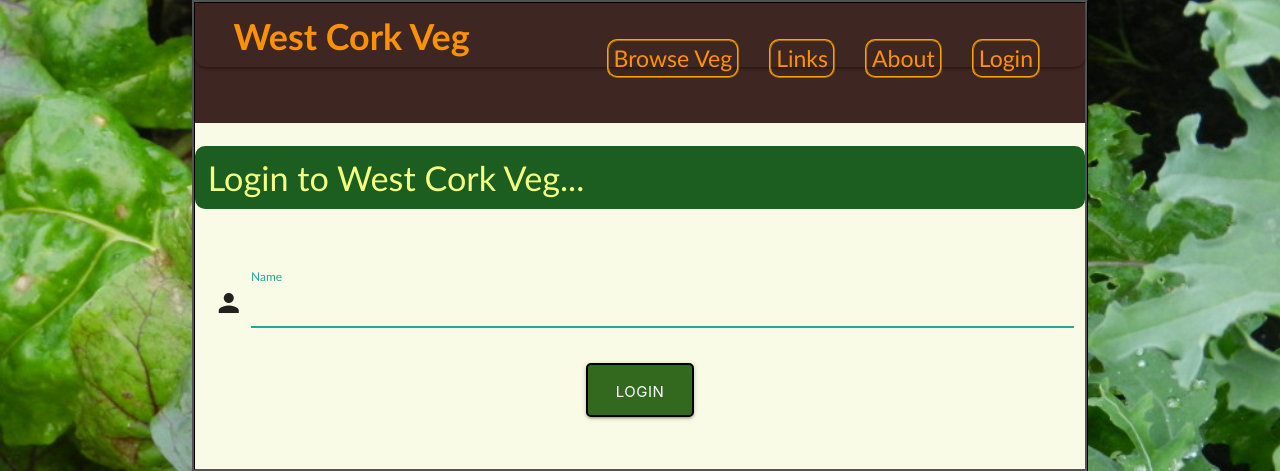
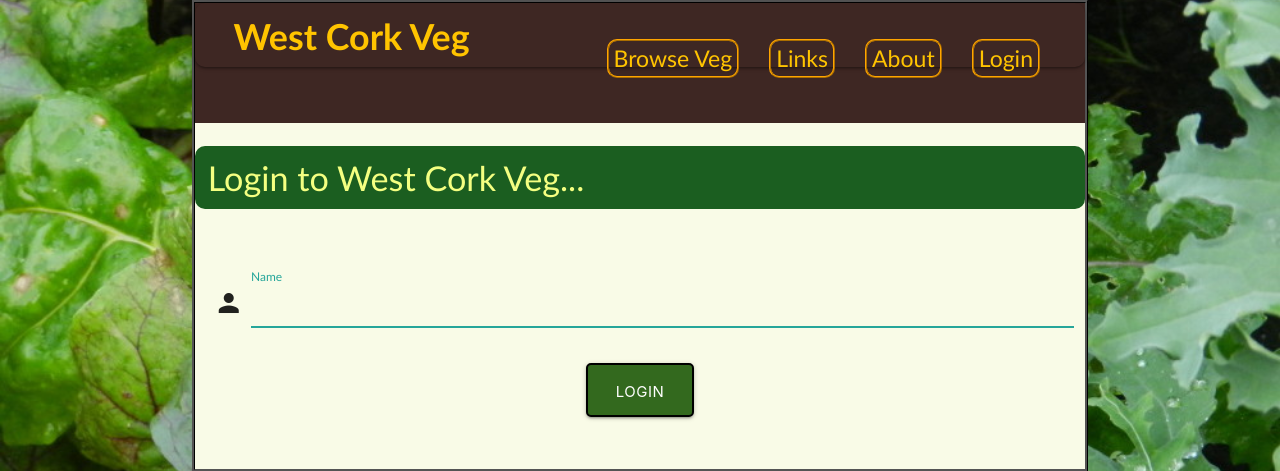
Before and after one commit to teraspora/wc-veg, a Flask app: page / in a window 1280 px wide. Shown: the top 471 px of the page. Run offline with Flask 2, Linux system fonts and the light colour scheme; some libraries are stand-ins or nearby versions.

Commit message:
Made further styling adjustments.

```diff
--- a/static/css/style.css
+++ b/static/css/style.css
@@ -90,10 +90,15 @@ header * {
 }
 
 /* Provide feedback when user hovers over a button */
-.btn:hover, .dbs-action:hover, .main-link:hover {
+.btn:hover, .dbs-action:hover {
     transform: scale(1.08);
     filter: invert(100%);
     border-radius: 12px;
+}
+
+.main-link:hover {
+    transform: scale(1.08);
+    background: yellow;
 }
 
 .btn-login {
--- a/templates/layout.html
+++ b/templates/layout.html
@@ -25,18 +25,18 @@
       <header class = "brown darken-4">
         <nav class = "brown darken-4">
           <div class="nav-wrapper transparent">
-            <a href="#!" class="brand-logo orange-text text-accent-3">
+            <a href="#!" class="brand-logo amber-text text-accent-3">
             <h2 class = "site-name">West Cork Veg</h2>
             </a>
             <a href="#" class="sidenav-trigger" data-target="mobile-demo">
               <i class="material-icons">menu</i>
             </a>
             <ul class="right hide-on-med-and-down">
-              <li><a class="orange-text text-accent-3 right" href = "{{ url_for('veg') }}"><h2 class="main-link">Browse Veg</h2> </a></li>
-              <li><a class="orange-text text-accent-3 right" href = "{{ url_for('addveg') }}"><h2 class="main-link {{ 'hide' if anon else ''}}">Add Veg</h2> </a></li>
-              <li><a class="orange-text text-accent-3 right" href = "{{ url_for('links') }}"><h2 class="main-link">Links</h2> </a></li>
-              <li><a class="orange-text text-accent-3 right" href = "{{ url_for('about') }}"><h2 class="main-link">About</h2> </a></li>
-              <li><a class="orange-text text-accent-3 {{ '' if anon else 'logged-in' }} right" href = "{{ url_for('login') }}"><h2 class="main-link">{{ 'Login' if anon else 'Logout' }}</h2> </a></li>
+              <li><a class="amber-text text-accent-3 right" href = "{{ url_for('veg') }}"><h2 class="main-link">Browse Veg</h2> </a></li>
+              <li><a class="amber-text text-accent-3 right" href = "{{ url_for('addveg') }}"><h2 class="main-link {{ 'hide' if anon else ''}}">Add Veg</h2> </a></li>
+              <li><a class="amber-text text-accent-3 right" href = "{{ url_for('links') }}"><h2 class="main-link">Links</h2> </a></li>
+              <li><a class="amber-text text-accent-3 right" href = "{{ url_for('about') }}"><h2 class="main-link">About</h2> </a></li>
+              <li><a class="amber-text text-accent-3 {{ '' if anon else 'logged-in' }} right" href = "{{ url_for('login') }}"><h2 class="main-link">{{ 'Login' if anon else 'Logout' }}</h2> </a></li>
             </ul>
           </div>
         </nav>
@@ -52,7 +52,7 @@
         {% with messages = get_flashed_messages() %}
           {% if messages %}
             <br>
-            <div class="flash-msgs card orange accent-2">
+            <div class="flash-msgs card amber accent-2">
               <ul class="flashes">
                 {% for message in messages %}
                   <li class = "black-text">{{ message }}</li>
```
